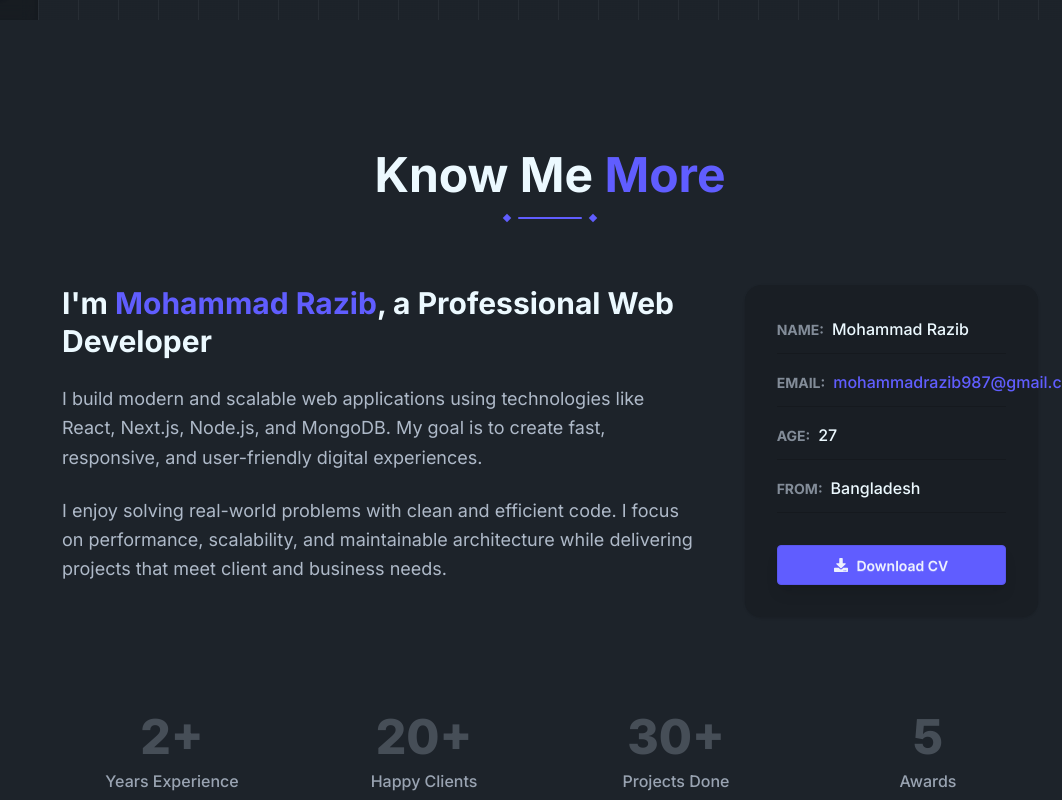
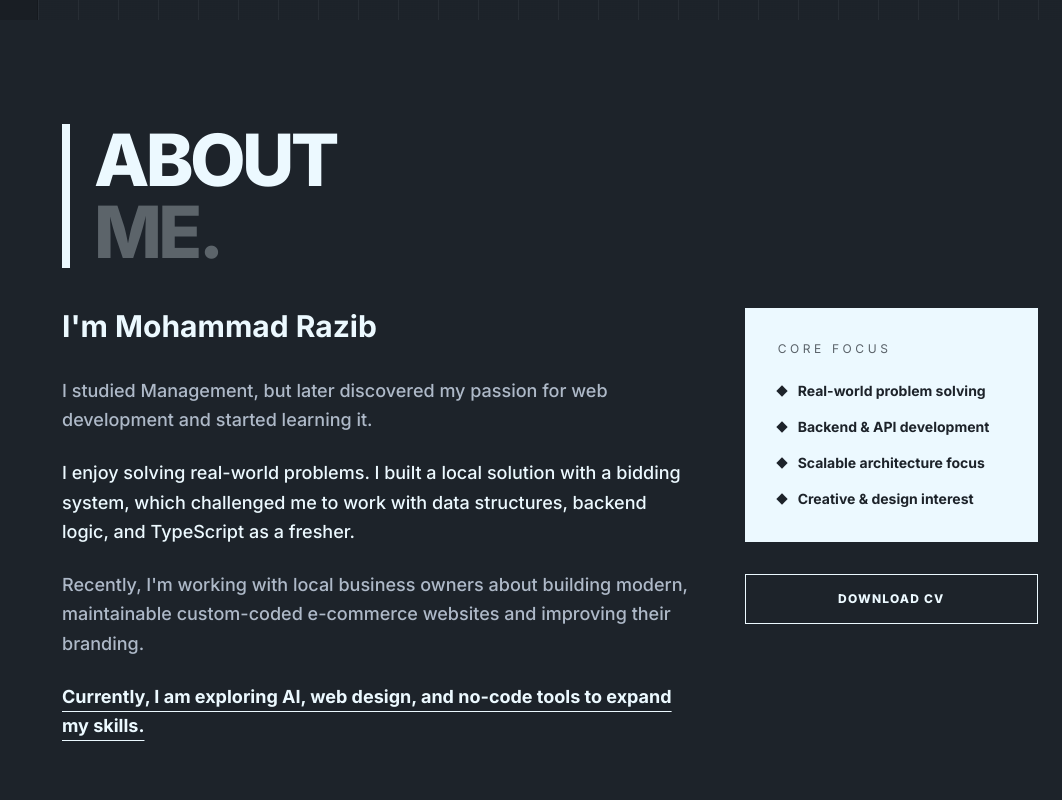
Before and after one commit to Razib9876/My-Profile, a React (Vite) app: page / in a window 1280 px wide. Shown: the part 780-1580 px from the top of the page, without its empty margins (218-1280 px from the left). Built offline with nearby package versions, Linux system fonts and the light colour scheme.

Commit message:
major fixed

```diff
--- a/src/components/Sidebars.jsx
+++ b/src/components/Sidebars.jsx
@@ -334,7 +334,7 @@ const SidebarContent = ({ activeSection, closeDrawer, menuItems }) => (
       </ul>
     </nav>
 
-    <div className="p-6 border-t border-base-300 flex items-center justify-between bg-base-300/40 backdrop-blur-sm rounded-t-lg shadow-inner">
+    <div className="px-4 mb-10 border-t border-base-300 flex items-center justify-between bg-base-300/40 backdrop-blur-sm rounded-t-lg shadow-inner">
       <span className="text-xs font-semibold uppercase tracking-wider text-base-content/70">
         Theme
       </span>
--- a/src/components/heroVideo.jsx
+++ b/src/components/heroVideo.jsx
@@ -32,7 +32,7 @@ const TechStackVideoEffect = () => {
     // Duration set to 4 seconds (4000ms) for maximum readability
     const interval = setInterval(() => {
       setIndex((prev) => (prev + 1) % words.length);
-    }, 1500);
+    }, 900);
 
     return () => clearInterval(interval);
   }, [words.length]);
--- a/src/sections/About.jsx
+++ b/src/sections/About.jsx
@@ -103,126 +103,98 @@
 // };
 
 // export default About;
-
+import React from "react";
 import { motion } from "framer-motion";
-import { FaDownload } from "react-icons/fa";
 
 const About = () => {
-  const birthYear = 1999;
-  const age = new Date().getFullYear() - birthYear;
-
   return (
-    // <section id="about" className="bg-base-100 py-20 overflow-hidden mt-96">
     <section
       id="about"
-      className="bg-base-100 py-20 overflow-hidden mt-96 sm:mt-20"
+      className="bg-base-100 h-screen py-24 flex items-center transition-colors duration-300"
     >
-      <div className="max-w-7xl mx-auto px-6">
-        {/* Section Title */}
-        <div className="text-center mb-16">
-          <h2 className="text-4xl md:text-5xl font-bold">
-            <span className="text-base-content">Know Me </span>
-            <span className="text-primary">More</span>
+      <div className="max-w-5xl mx-auto px-6 w-full">
+        {/* Simple Header - Logo Style */}
+        <div className="mb-10 border-l-8 border-base-content pl-6">
+          <h2 className="text-5xl md:text-7xl font-black uppercase tracking-tighter text-base-content">
+            About <br />
+            <span className="opacity-30">Me.</span>
           </h2>
-
-          {/* Styled Industrial Underline */}
-          <div className="flex items-center justify-center gap-2 mt-4">
-            <div className="w-1.5 h-1.5 bg-primary rotate-45"></div>
-            <div className="w-16 h-[2px] bg-primary rounded-full"></div>
-            <div className="w-1.5 h-1.5 bg-primary rotate-45"></div>
-          </div>
         </div>
 
-        {/* Content Grid */}
-        <div className="grid md:grid-cols-3 gap-12 items-start">
-          {/* Left Text Content */}
+        {/* Main Content Grid */}
+        <div className="grid md:grid-cols-12 gap-12">
+          {/* Text Content */}
           <motion.div
-            initial={{ opacity: 0, x: -20 }}
-            whileInView={{ opacity: 1, x: 0 }}
-            transition={{ duration: 0.5 }}
-            className="md:col-span-2 space-y-6"
+            initial={{ opacity: 0, y: 20 }}
+            whileInView={{ opacity: 1, y: 0 }}
+            transition={{ duration: 0.6 }}
+            className="md:col-span-8 space-y-8"
           >
-            <h3 className="text-3xl font-bold leading-tight">
-              I'm <span className="text-primary">Mohammad Razib</span>, a
-              Professional Web Developer
+            <h3 className="text-2xl md:text-3xl font-bold text-base-content">
+              I'm Mohammad Razib
             </h3>
-            <p className="text-base-content/70 text-lg leading-relaxed">
-              I build modern and scalable web applications using technologies
-              like React, Next.js, Node.js, and MongoDB. My goal is to create
-              fast, responsive, and user-friendly digital experiences.
-            </p>
-            <p className="text-base-content/70 text-lg leading-relaxed">
-              I enjoy solving real-world problems with clean and efficient code.
-              I focus on performance, scalability, and maintainable architecture
-              while delivering projects that meet client and business needs.
-            </p>
+
+            <div className="space-y-6 text-lg text-base-content/70 leading-relaxed font-medium">
+              <p>
+                I studied Management, but later discovered my passion for web
+                development and started learning it.
+              </p>
+
+              <p className="text-base-content">
+                I enjoy solving real-world problems. I built a local solution
+                with a bidding system, which challenged me to work with data
+                structures, backend logic, and TypeScript as a fresher.
+              </p>
+
+              <p>
+                Recently, I'm working with local business owners about building
+                modern, maintainable custom-coded e-commerce websites and
+                improving their branding.
+              </p>
+
+              <p className="text-base-content font-bold underline decoration-1 underline-offset-8">
+                Currently, I am exploring AI, web design, and no-code tools to
+                expand my skills.
+              </p>
+            </div>
           </motion.div>
 
-          {/* Right Info List */}
+          {/* Highlights Sidebar */}
           <motion.div
             initial={{ opacity: 0, x: 20 }}
             whileInView={{ opacity: 1, x: 0 }}
-            transition={{ duration: 0.5 }}
-            className="space-y-4 bg-base-200 p-8 rounded-2xl shadow-sm"
+            transition={{ duration: 0.6, delay: 0.2 }}
+            className="md:col-span-4"
           >
-            {[
-              { label: "Name", value: "Mohammad Razib" },
-              {
-                label: "Email",
-                value: "mohammadrazib987@gmail.com",
-                color: "text-primary",
-              },
-              { label: "Age", value: age },
-              { label: "From", value: "Bangladesh" },
-            ].map((item, idx) => (
-              <div
-                key={idx}
-                className="border-b border-base-300 pb-3 last:border-0"
-              >
-                <span className="font-bold text-base-content/50 text-sm uppercase mr-2">
-                  {item.label}:
-                </span>
-                <span
-                  className={`font-medium ${item.color || "text-base-content"}`}
-                >
-                  {item.value}
-                </span>
-              </div>
-            ))}
+            <div className="bg-base-content text-base-100 p-8 rounded-none border border-base-content">
+              <h4 className="text-xs uppercase tracking-[0.3em] mb-6 opacity-70">
+                Core Focus
+              </h4>
+              <ul className="space-y-4 font-bold text-sm">
+                <li className="flex items-center gap-3">
+                  <span className="w-2 h-2 bg-base-100 rotate-45"></span>
+                  Real-world problem solving
+                </li>
+                <li className="flex items-center gap-3">
+                  <span className="w-2 h-2 bg-base-100 rotate-45"></span>
+                  Backend & API development
+                </li>
+                <li className="flex items-center gap-3">
+                  <span className="w-2 h-2 bg-base-100 rotate-45"></span>
+                  Scalable architecture focus
+                </li>
+                <li className="flex items-center gap-3">
+                  <span className="w-2 h-2 bg-base-100 rotate-45"></span>
+                  Creative & design interest
+                </li>
+              </ul>
+            </div>
 
-            <div className="pt-4">
-              <a
-                href="/Mohammad_Razib_Resume.pdf" // Ensure path is correct for public folder
-                download
-                className="btn btn-primary btn-block gap-2 normal-case shadow-lg"
-              >
-                <FaDownload size={14} /> Download CV
-              </a>
-            </div>
+            {/* Subtle Button */}
+            <button className="mt-8 w-full py-4 border border-base-content hover:bg-base-content hover:text-base-100 transition-all text-xs uppercase tracking-widest font-black">
+              Download CV
+            </button>
           </motion.div>
-        </div>
-
-        {/* Stats Grid */}
-        <div className="grid grid-cols-2 md:grid-cols-4 gap-8 mt-24">
-          {[
-            { label: "Years Experience", value: "2+" },
-            { label: "Happy Clients", value: "20+" },
-            { label: "Projects Done", value: "30+" },
-            { label: "Awards", value: "5" },
-          ].map((stat, idx) => (
-            <motion.div
-              key={idx}
-              initial={{ opacity: 0, y: 20 }}
-              whileInView={{ opacity: 1, y: 0 }}
-              transition={{ delay: idx * 0.1 }}
-              className="text-center"
-            >
-              <h4 className="text-5xl font-extrabold text-base-content/20 mb-2">
-                {stat.value}
-              </h4>
-              <p className="text-base-content/60 font-medium">{stat.label}</p>
-            </motion.div>
-          ))}
         </div>
       </div>
     </section>
```
